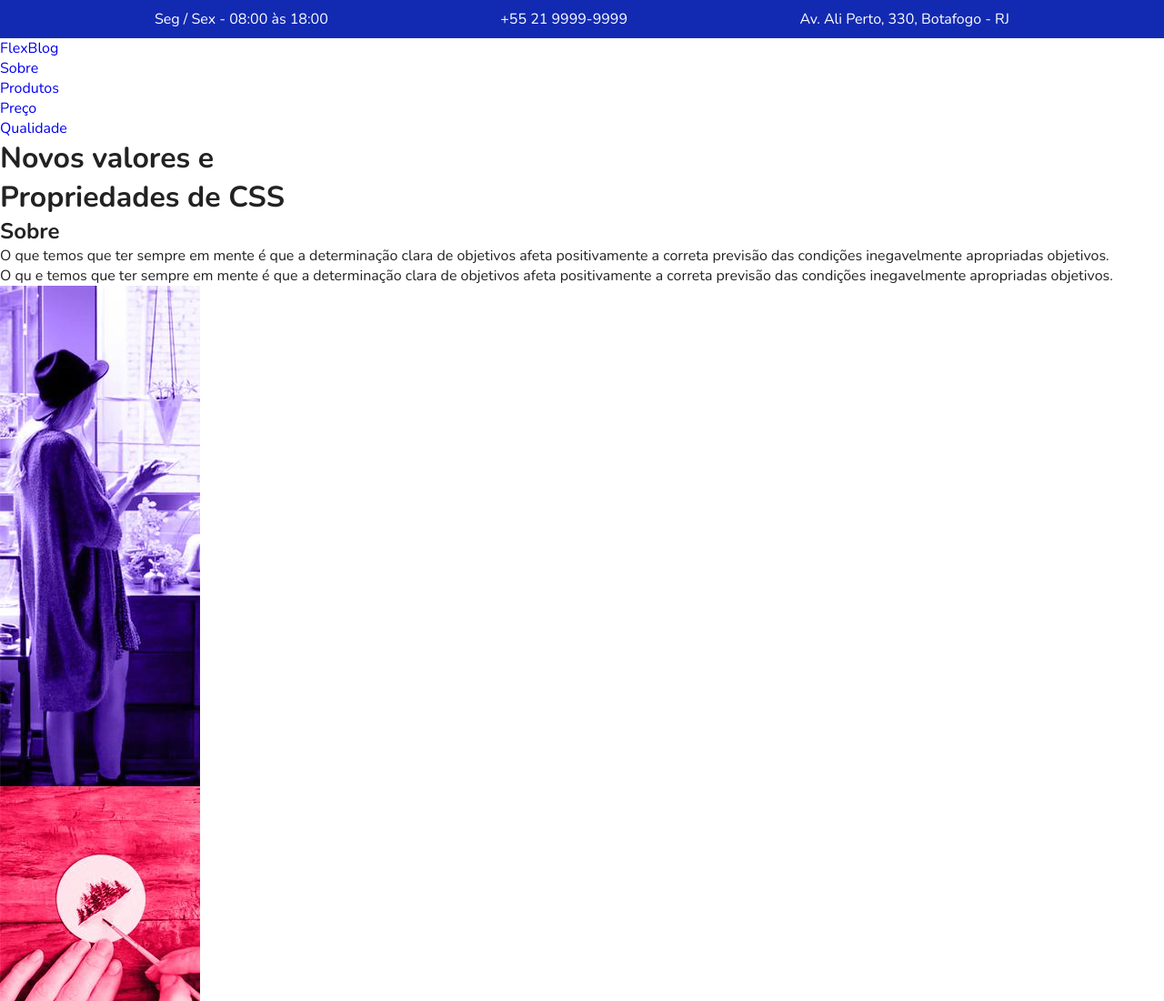
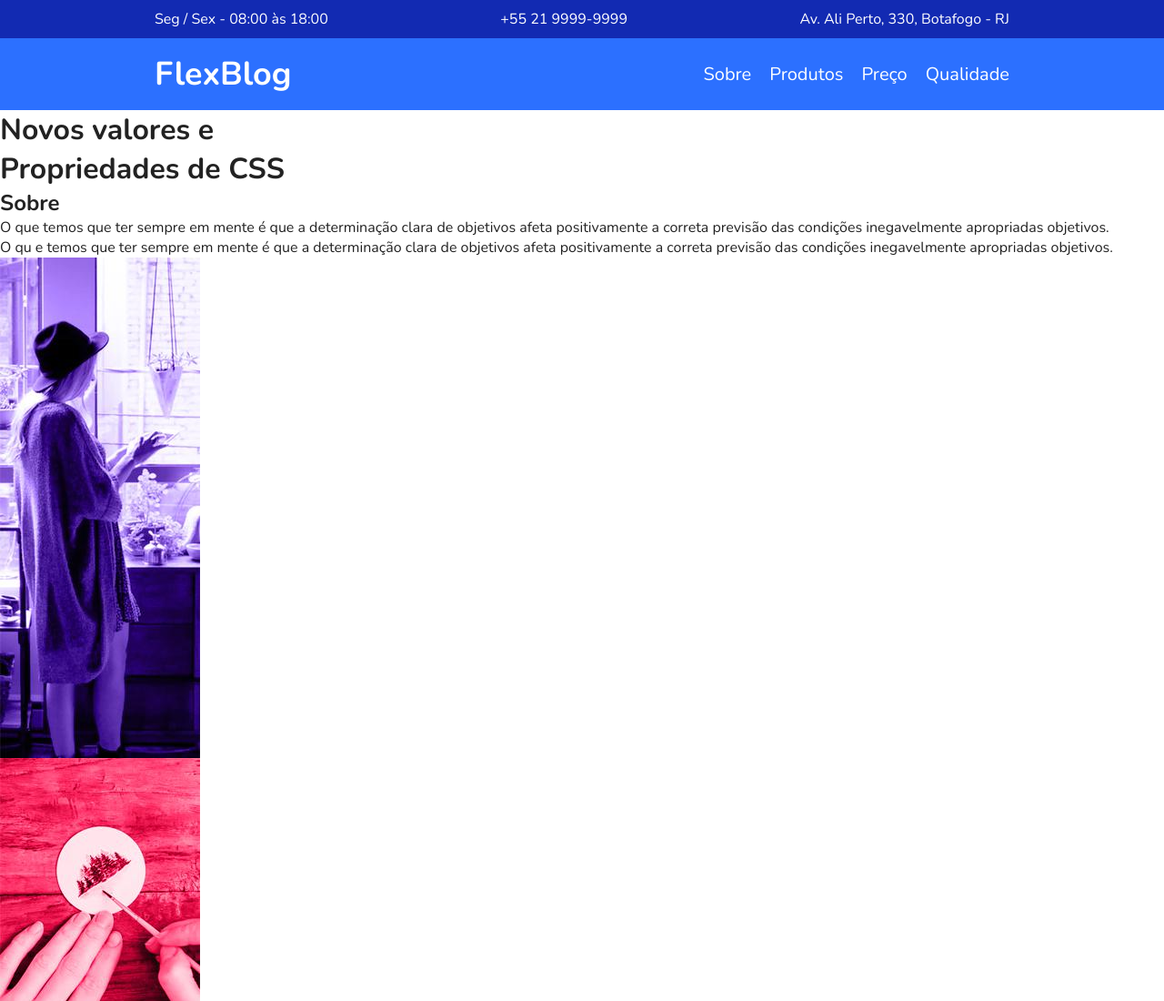
Before and after one commit to Thiteago/FlexBlog, a plain HTML site: page index.html in a window 1280 px wide. Shown: the top 1100 px of the page at 91% size. Drawn offline with nearby package versions, Linux system fonts and the light colour scheme.

Commit message:
Menu css

```diff
--- a/css/style.css
+++ b/css/style.css
@@ -48,3 +48,44 @@ img{
 .superinfo a{
     color: white;
 }
+
+/*Menu*/
+.menu-bg{
+    background: #2c70ff;
+}
+
+.menu{
+    display: flex;
+    max-width: 960px;
+    margin: 0 auto;
+    padding: 15px 0;
+    flex-wrap: wrap;
+    justify-content: space-between;
+    align-items: center;
+}
+
+.menu a{
+    color: white;
+}
+
+.menu-logo a{
+    font-size: 2.25em;
+    font-weight: bold;
+    margin: 0 10px;
+}
+
+.menu-nav ul{
+    display: flex;
+    flex-wrap: wrap;
+}
+
+.menu-nav a{
+    font-size: 1.25em;
+    display: block;
+    padding: 10px;
+    color: white;
+}
+
+.menu-nav a:hover{
+    color: #122ab2;
+}
--- a/index.html
+++ b/index.html
@@ -23,7 +23,7 @@
             <div class="menu-logo">
                 <a href="#">FlexBlog</a>
             </div>
-            <nav>
+            <nav class="menu-nav">
                 <ul>
                     <li><a href="#sobre">Sobre</a></li>
                     <li><a href="#produtos">Produtos</a></li>
```
